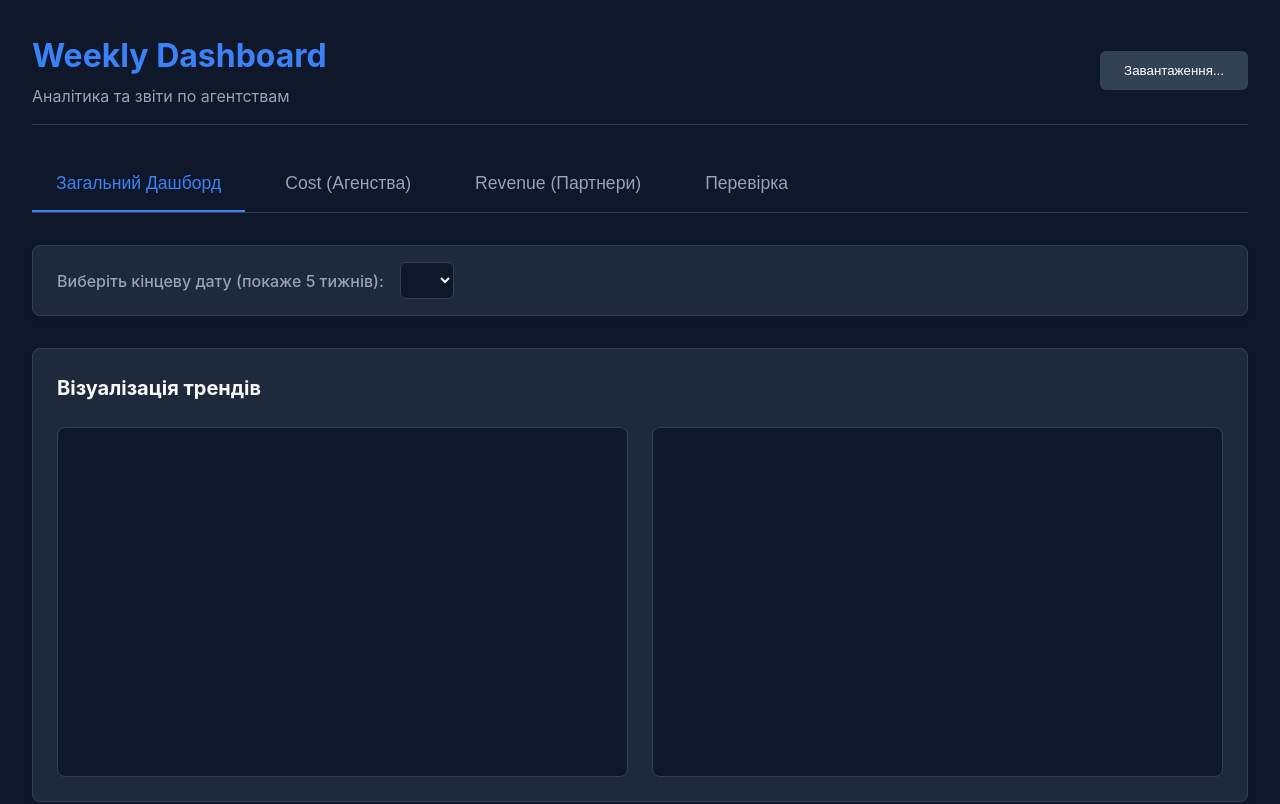
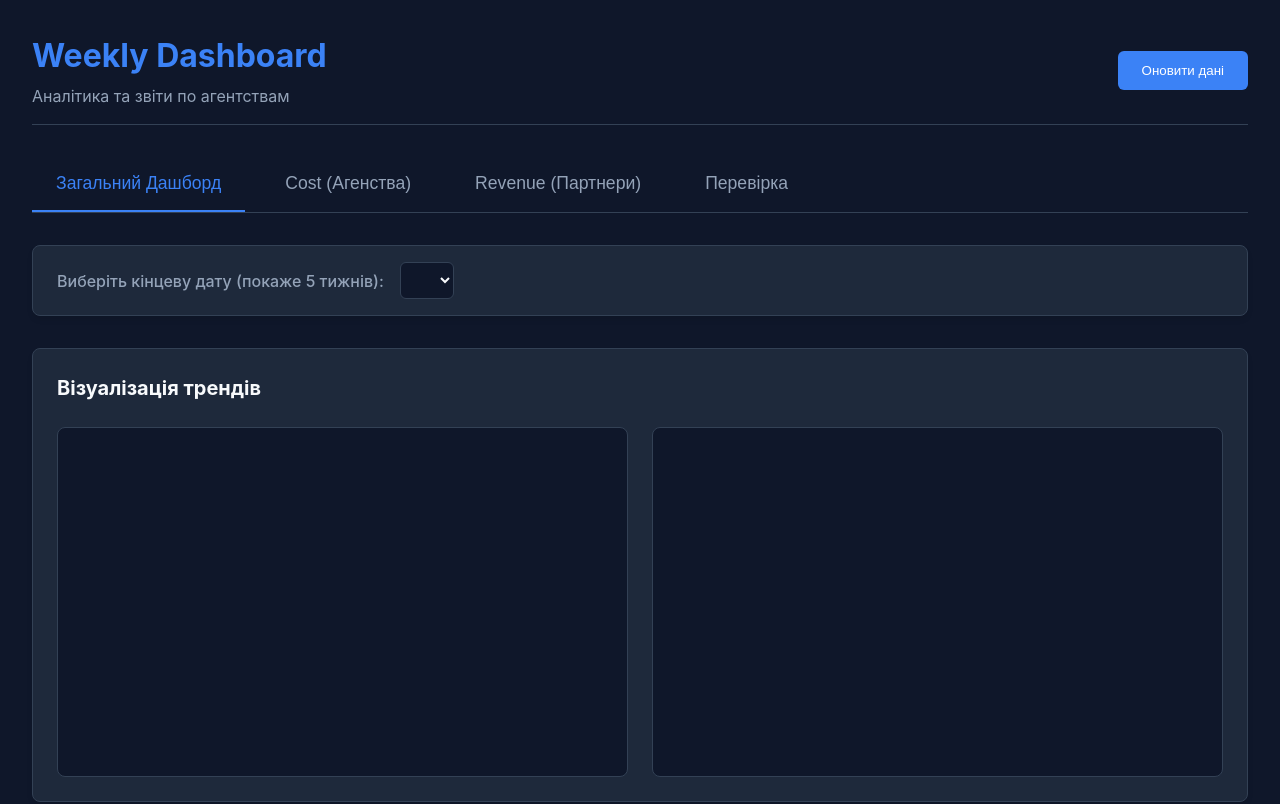
Before and after one commit to andreyb-cell/weekly-reports-dashboard, a website: page dist/index.html in a window 1280 px wide. Shown: the top 804 px of the page. Drawn offline with Linux system fonts and the light colour scheme; no server answers.

Commit message:
Update dist/index.html

```diff
--- a/dist/index.html
+++ b/dist/index.html
@@ -4,7 +4,7 @@
     <meta charset="UTF-8" />
     <meta name="viewport" content="width=device-width, initial-scale=1.0" />
     <title>Weekly Reports Dashboard</title>
-    <script type="module" crossorigin src="/assets/index-D0lCMFvo.js"></script>
+    <script type="module" crossorigin src="/assets/index-1mPVbql8.js"></script>
     <link rel="stylesheet" crossorigin href="/assets/index-CplGE95Y.css">
   </head>
   <body>
```
